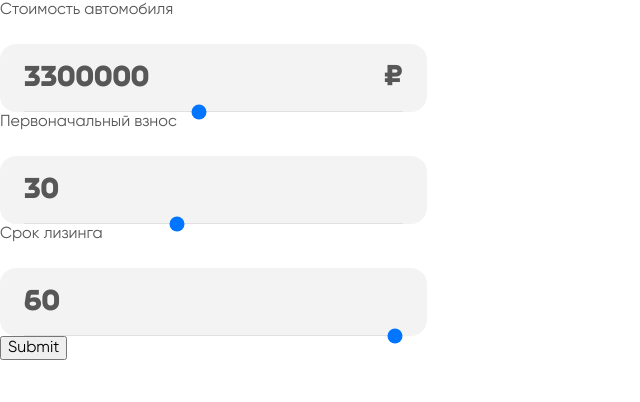
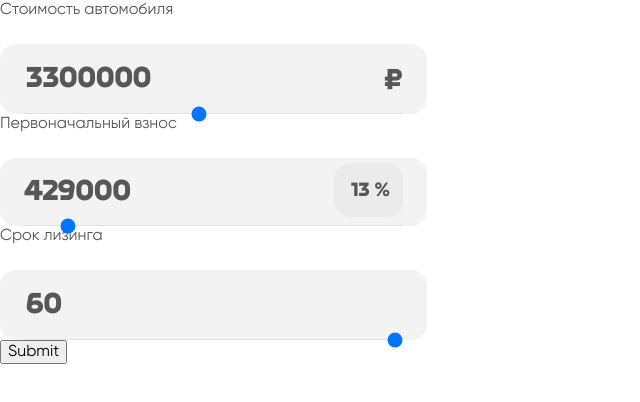
Before and after one commit to just-too-it/car-leasing-calculator, a React (Create React App) app: page / in a window 1280 px wide. Shown: the top 402 px of the page, without its empty margins (0-640 px from the left). Built offline with nearby package versions, Linux system fonts and the light colour scheme.

Commit message:
добавлена формула первоначального взноса

```diff
--- a/src/components/Calculator/index.tsx
+++ b/src/components/Calculator/index.tsx
@@ -1,6 +1,6 @@
 import { RangeInput } from 'components/RangeInput';
 import React from 'react';
-import { Formik, Form, FormikHelpers } from 'formik';
+import { Formik, Form, FormikHelpers, validateYupSchema } from 'formik';
 
 interface Values {
   price: number;
@@ -14,8 +14,8 @@ export const Calculator = () => {
       <Formik
         initialValues={{
           price: 3300000,
-          payment: 30,
-          period: 60
+          payment: 13,
+          period: 60,
         }}
         onSubmit={(values: Values, { setSubmitting }: FormikHelpers<Values>) => {
           setTimeout(() => {
@@ -24,14 +24,24 @@ export const Calculator = () => {
           }, 500);
         }}
       >
-        <Form>
+        {({ values, handleSubmit, setFieldValue, handleReset }) => (
+          <Form>
+            <RangeInput name="price" label="Стоимость автомобиля" min={1000000} max={6000000} step={50000} />
+            <RangeInput
+              name="payment"
+              label="Первоначальный взнос"
+              min={10}
+              max={60}
+              step={5}
+              addingText={() => {
+                return (values.price * values.payment) / 100;
+              }}
+            />
+            <RangeInput name="period" label="Срок лизинга" min={1} max={60} />
 
-          <RangeInput name="price" label="Стоимость автомобиля" min={1000000} max={6000000} step={50000}/>
-          <RangeInput name="payment" label="Первоначальный взнос" min={10} max={60} step={5}/>
-          <RangeInput name="period" label="Срок лизинга" min={1} max={60} />
-
-          <button type="submit">Submit</button>
-        </Form>
+            <button type="submit">Submit</button>
+          </Form>
+        )}
       </Formik>
     </>
   );
--- a/src/components/RangeInput/RangeInput.module.scss
+++ b/src/components/RangeInput/RangeInput.module.scss
@@ -4,7 +4,7 @@
   width: 427px;
   display: flex;
   flex-direction: column;
-  position: relative;
+  // position: relative;
 }
 
 .label {
@@ -12,25 +12,31 @@
   margin-bottom: 24px;
 }
 
-.input {
-  color: $color-grey;
+.inputWrapper {
   background: #f3f3f4;
   border-radius: 16px;
   padding: 16px 24px;
   font-family: 'Nekst-Black';
   font-weight: 900;
+  outline: none;
+  display: flex;
+  position: relative;
+}
+
+.input {
+  background: #f3f3f4;
+  color: $color-grey;
+  border-radius: 16px;
   font-size: 30px;
   line-height: 36px;
+  color: $color-grey;
+
+  outline: none;
+
   border: none;
   -moz-appearance: textfield;
 
   display: block;
-
-
-  &::first-letter{
-    vertical-align: sub;
-    color: red;
-}
 
   &:hover,
   &:focus {
@@ -42,6 +48,17 @@
     -webkit-appearance: none;
     margin: 0;
   }
+}
+
+.rate {
+  width: 69px;
+  height: 54px;
+  background: #ebebec;
+  padding: 15px 17px;
+  margin-left: auto;
+  margin-top: -11px;
+  margin-bottom: -11px;
+  font-size: 20px;
 }
 
 .range {
@@ -79,14 +96,21 @@
 }
 
 .price {
-
   position: absolute;
-  top: 50%;
+  top: 16px;
   right: 24px;
   font-family: 'Nekst-Black';
   font-weight: 900;
   font-size: 30px;
   line-height: 36px;
   color: $color-grey;
+}
 
+.percent {
+  position: absolute;
+  top: 20px;
+  right: 37px;
+  font-size: 20px;
+  line-height: 24px;
+  color: $color-grey;
 }
--- a/src/components/RangeInput/RangeInput.types.ts
+++ b/src/components/RangeInput/RangeInput.types.ts
@@ -10,5 +10,6 @@ export type RangeInputProps = {
     min: number;
     max: number;
     step?: number;
+    addingText?: any
     // typeInput: INPUT_NAME.price | INPUT_NAME.payment | INPUT_NAME.period;
 }
--- a/src/components/RangeInput/index.tsx
+++ b/src/components/RangeInput/index.tsx
@@ -1,17 +1,24 @@
-import React, { FC, useState } from 'react';
+import React, { FC, useEffect, useState } from 'react';
 import { RangeInputProps } from './RangeInput.types';
 import { Field } from 'formik';
+import clsx from 'clsx';
 
 import styles from './RangeInput.module.scss';
 
-export const RangeInput: FC<RangeInputProps> = ({ name, label, min, max, step }) => {
+export const RangeInput: FC<RangeInputProps> = ({ name, label, min, max, step, addingText }) => {
+  const [text, setText] = useState('');
 
+  useEffect(() => {
+    addingText && setText(addingText());
+  }, []);
 
   return (
     <article className={styles.wrapper}>
       <label htmlFor={name} className={styles.label}>
         {label}
       </label>
+      <div className={styles.inputWrapper}>
+        {text && <div className={styles.input}>{addingText()}</div>}
         <Field
           type="text"
           min={min}
@@ -19,20 +26,12 @@ export const RangeInput: FC<RangeInputProps> = ({ name, label, min, max, step })
           id={name}
           name={name}
           step={step}
-        className={styles.input}
+          className={name === 'payment' ? clsx(styles.input, styles.rate) : styles.input}
         />
-      <Field
-        type="range"
-        min={min}
-        max={max}
-        id={name}
-        name={name}
-        step={step}
-        className={styles.range}
-      />
-      {
-        name === 'price' && <div className={styles.price}>₽</div>
-      }
+        {name === 'payment' && <div className={styles.percent}>%</div>}
+        <Field type="range" min={min} max={max} id={name} name={name} step={step} className={styles.range} />
+        {name === 'price' && <div className={styles.price}>₽</div>}
+      </div>
     </article>
   );
 };
```
Lines whose indentation alone changed are shown as unchanged.
